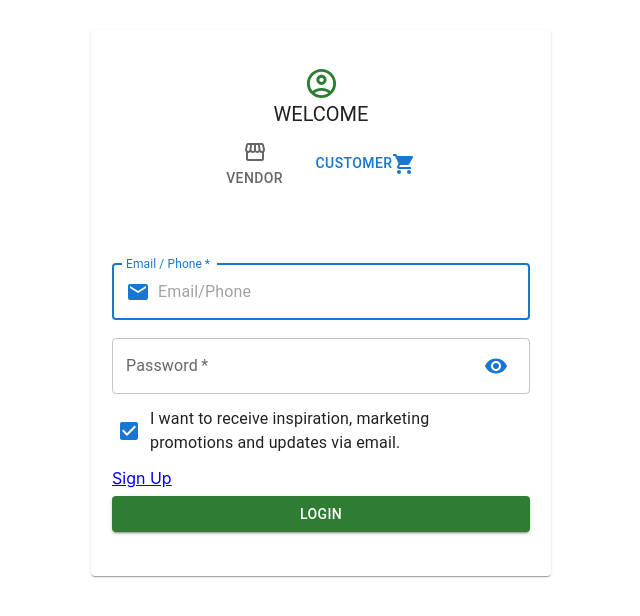
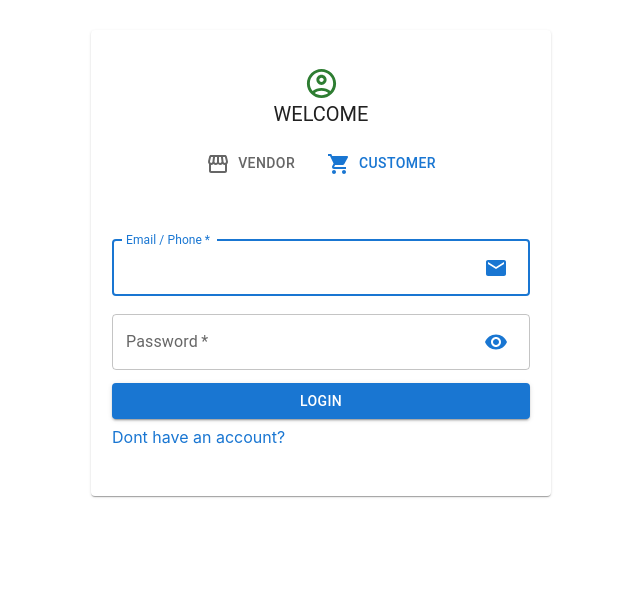
Before and after one commit to cafeway/phenomenalMotors, a React (Create React App) app: page /login in a window 1280 px wide. Shown: the top 616 px of the page, without its empty margins (319-959 px from the left). Built offline with nearby package versions, Linux system fonts and the light colour scheme.

Commit message:
changed the sites title to crato

```diff
--- a/src/components/login.js
+++ b/src/components/login.js
@@ -5,7 +5,8 @@ import { Card, CardContent, CardHeader, Checkbox, FormControlLabel, Grid, InputA
 import FormGroup from '@mui/material/FormGroup';
 import Button from '@mui/material/Button';
 import { AccountCircleOutlined, Login, Mail, Sell, ShoppingCart, Storefront, Visibility, WidthFull } from '@mui/icons-material';
-import { Link, Router } from 'react-router-dom';
+import {  Router } from 'react-router-dom';
+import Link from '@mui/material/Link';
 export default function FormPropsTextFields() {
 
     // choosing betweenvendor and customer
@@ -38,9 +39,9 @@ export default function FormPropsTextFields() {
             }
             subheader={
                 <Stack direction='row' justifyContent='center'>
-                    <Tabs value={mode} onChange={handleModeToggle} color='action' indicatorColor='action'>
-                        <Tab value='vendor' label="Vendor" icon={<Storefront/>}/>
-                        <Tab value='customer' label="Customer" icon={<ShoppingCart/>} iconPosition='right'/>
+                    <Tabs value={mode} onChange={handleModeToggle} textColor="primary" indicatorColor='action'>
+                        <Tab value='vendor' variant='outlined' label="Vendor" icon={<Storefront/>} iconPosition='start'/>
+                        <Tab value='customer' label="Customer" icon={<ShoppingCart/>} iconPosition='start'/>
                     </Tabs>
                 </Stack>
             }
@@ -57,11 +58,11 @@ export default function FormPropsTextFields() {
             </Stack>
 
             </Stack>
-                <Grid container spacing={1} marginTop={3}>
+                <Grid container spacing={1} marginTop={0}>
                     <Grid item xs={12} sx={{marginBottom:'10px'}}>
                     <TextField id="Email" autoFocus='true'
                     InputProps={{
-                        startAdornment: <InputAdornment position='start'>
+                        endAdornment: <InputAdornment position='start'>
                             <Mail color='primary'></Mail>
                         </InputAdornment>
                     }}
@@ -79,19 +80,17 @@ export default function FormPropsTextFields() {
                         </Visibility>
                     </InputAdornment>}} label="Password" fullWidth required placeholder='Password*'></TextField>
                     </Grid>
+
+
+                    <Grid item xs={12}>
+                        <Button variant='contained' type='submit' color='primary' fullWidth>Login</Button>
+                    </Grid>
                     <Grid item xs={12} sx={{marginBottom: '5px'}}>
+                    <Grid item xs={12}>
 
-                        <FormGroup sx={{marginLeft:'7px'}}>
-                            <FormControlLabel control={<Checkbox defaultChecked />} label="I want to receive inspiration, marketing promotions and updates via email." />
-
-                        </FormGroup>
+                       <Link underline='none' href="/register">Dont have an account?</Link>
                     </Grid>
-                    <Grid item xs={12}>
-                       <Link to='/signUp'>Sign Up</Link>
-                    </Grid>
-                    <Grid item xs={12}>
-                        <Button variant='contained' type='submit' color='success' fullWidth>Login</Button>
-                    </Grid>
+               </Grid>
                 </Grid>
 
             </CardContent>
```
